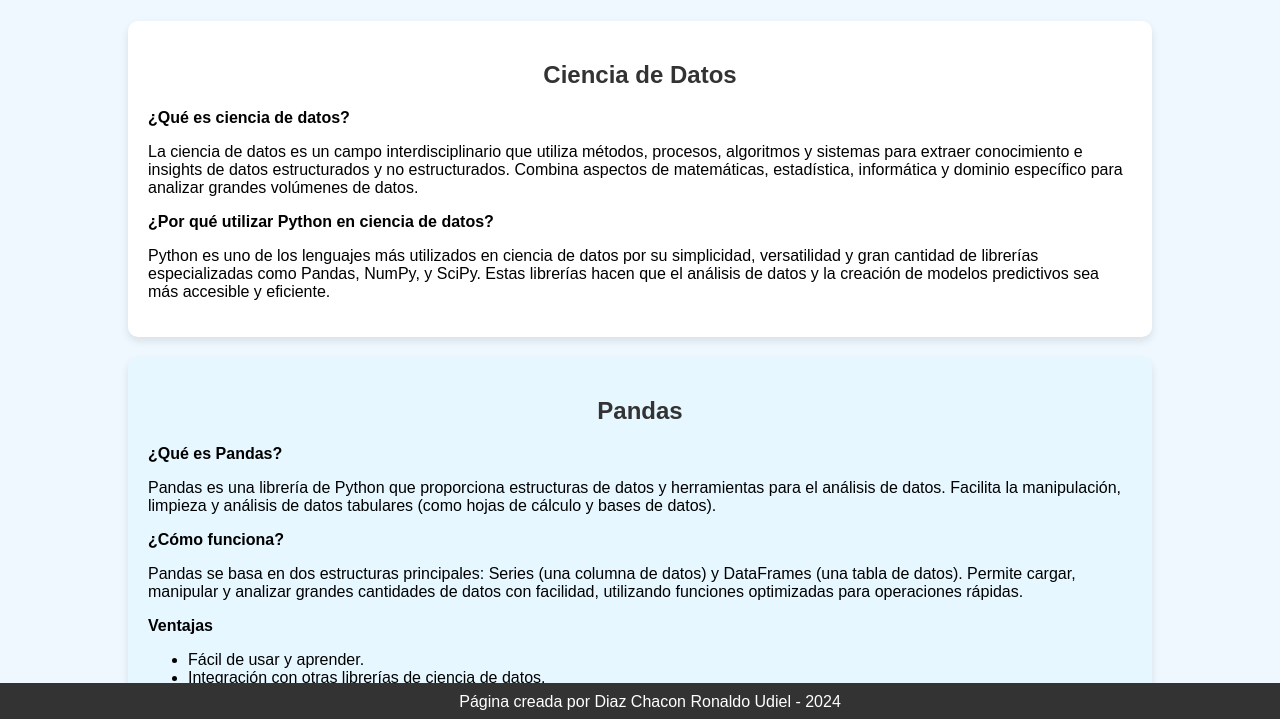
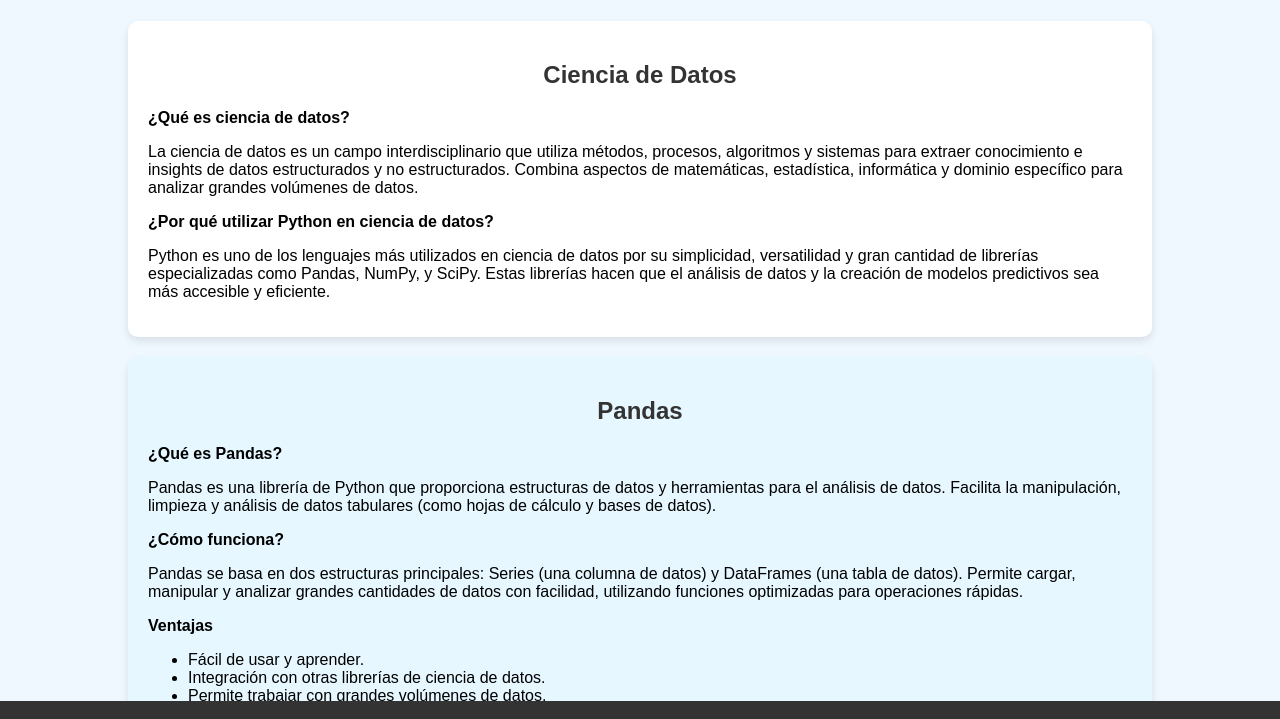
Before and after one commit to JoElTinocoO/Ciencia-de-Datos---Python-y-Pandas, a plain HTML site: page index.html in a window 1280 px wide. Shown: the part 79-798 px from the top of the page. Drawn offline with Linux system fonts and the light colour scheme.

Commit message:
Update index.html

```diff
--- a/index.html
+++ b/index.html
@@ -87,7 +87,7 @@
     </div>
 
     <footer>
-        Página creada por Diaz Chacon Ronaldo Udiel - 2024
+
     </footer>
 </body>
 </html>
```
